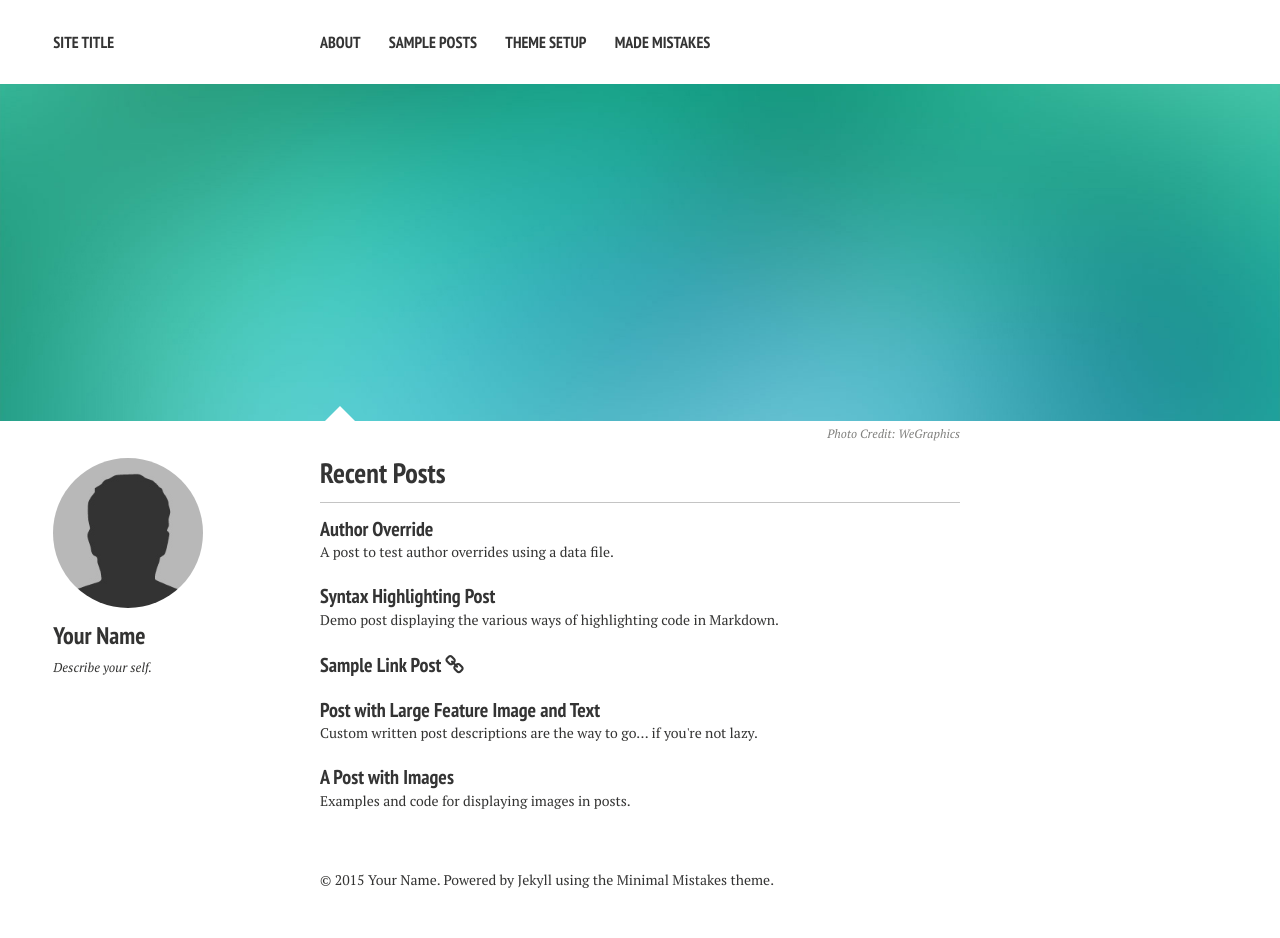
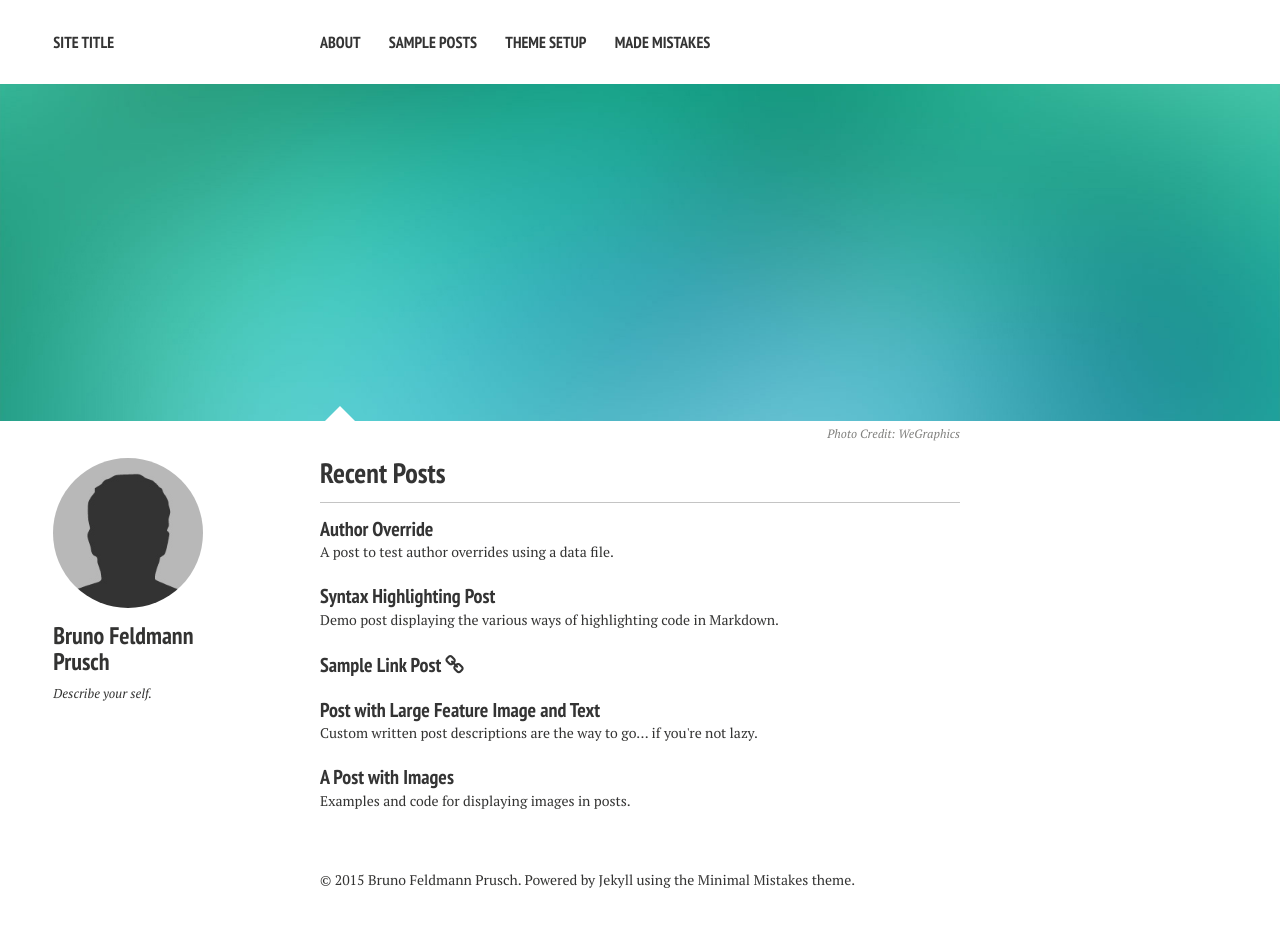
Before and after one commit to brunofprusch/brunofprusch.github.io, a Jekyll site: the page built from index.md, in a window 1280 px wide. Built offline with Jekyll 4.4.1, drawn with Linux system fonts in a browser that asks for light colours; nearby versions of some CDN libraries.

Commit message:
Update _config.yml

```diff
--- a/_config.yml
+++ b/_config.yml
@@ -26,7 +26,7 @@ kramdown:
 
 # Site owner
 owner:
-  name: Your Name
+  name: Bruno Feldmann Prusch
   avatar: bio-photo.jpg
   bio: "Describe your self."
   email:
```
